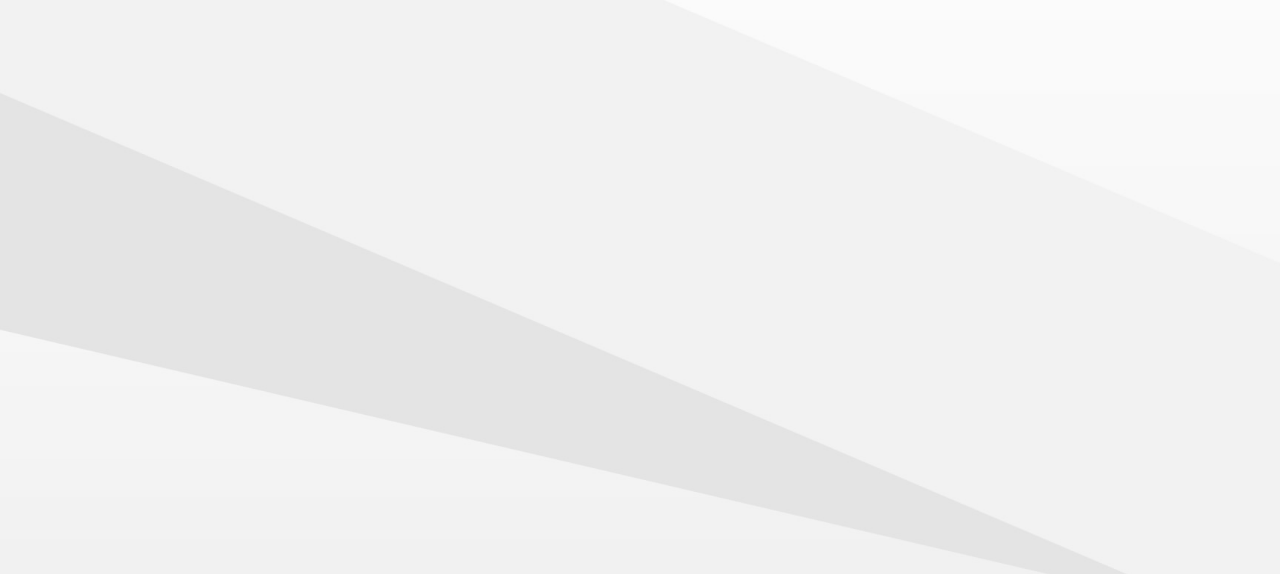
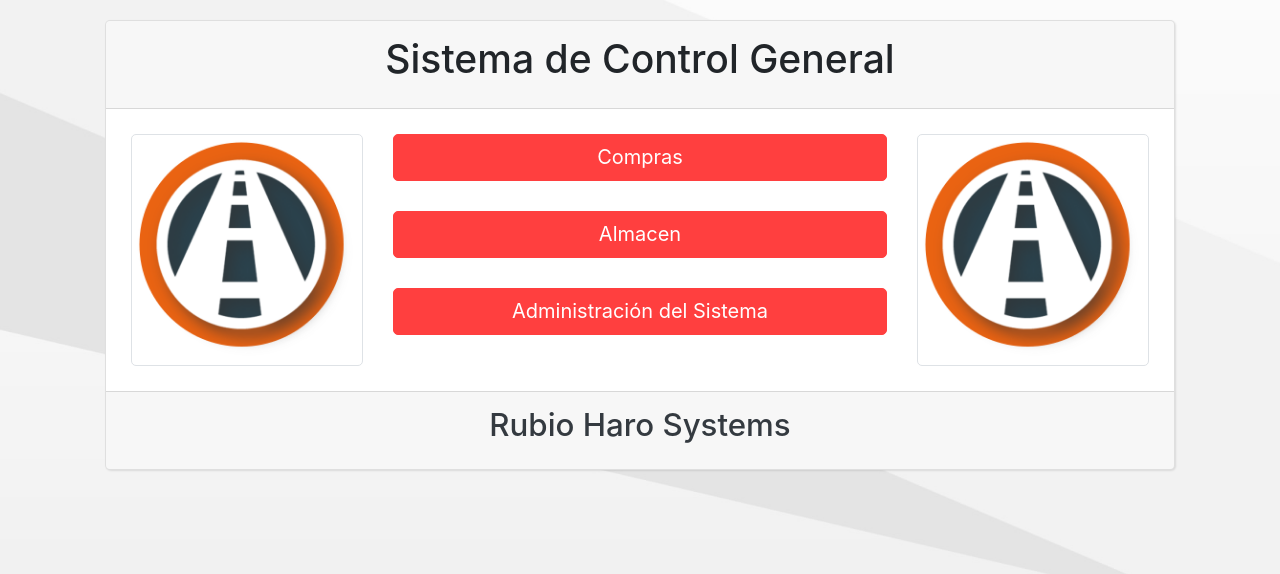
Before and after one commit to RubioHaro/Eagle-2.0, a React (Create React App) app: page / in a window 1280 px wide. Shown: the top 574 px of the page. Built offline with nearby package versions, Linux system fonts and the light colour scheme.

Commit message:
B0.8 Se agregó el index principal

```diff
--- a/src/App.css
+++ b/src/App.css
@@ -325,6 +325,30 @@ nav.navbar a.navbar-brand {
 
 .text-primary {
   color: #ff3f3f !important;
+}
+
+.btn-primary {
+  color: color-yiq(#ff3f3f) !important;
+  background-color: #ff3f3f !important;
+  border-color: #ff3f3f !important;
+}
+
+.btn-primary:hover {
+  color: color-yiq(#ff1919) !important;
+  background-color: #ff1919 !important;
+  border-color: #ff0c0c !important;
+}
+
+.btn-primary:focus,
+.btn-primary.focus {
+  -webkit-box-shadow: 0 0 0 0.2rem rgba(255, 63, 63, 0.5) !important;
+  box-shadow: 0 0 0 0.2rem rgba(255, 63, 63, 0.5) !important;
+}
+
+.btn-primary.disabled,
+.btn-primary:disabled {
+  background-color: #ff3f3f !important;
+  border-color: #ff3f3f !important;
 }
 
 
--- a/src/App.jsx
+++ b/src/App.jsx
@@ -5,6 +5,7 @@ import Almacen from './Almacen/Almacen';
 
 import { library } from '@fortawesome/fontawesome-svg-core';
 import { faHome, faClipboardList, faCar, faCog, faSignOutAlt, faChevronUp, faChevronLeft, faBars } from '@fortawesome/free-solid-svg-icons';
+import Home from './Home/Home';
 
 library.add(faHome, faClipboardList, faCar, faCog, faSignOutAlt, faChevronUp, faChevronLeft, faBars);
 
@@ -13,7 +14,7 @@ class App extends Component {
     return (
       <Router>
         <div className="App Fondo">
-          <Route path="/" />
+          <Route path="/" component={Home} />
           <Route path="/Almacen" component={Almacen} />
         </div>
       </Router>
--- /dev/null
+++ b/src/Home/Home.jsx
@@ -0,0 +1,64 @@
+import React from 'react';
+import {
+  Card, CardHeader, CardFooter, CardBody
+} from 'reactstrap';
+import logo from '../img/LOGE3SAGTES.png';
+
+class Home extends React.Component {
+  static propTypes = {
+
+  }
+  render = () => (
+    <div>
+      <div className="container">
+        <section className="section-padding">
+          <div className="row p-3">
+            <div className="col-12">
+              <Card>
+                <CardHeader>
+                  <h2>Sistema de Control General</h2>
+                </CardHeader>
+                <CardBody>
+                  <div className="row">
+                    <div className="col-md-3 text-center">
+                      <div className="ContenedorImagenImagotipoIndex">
+                        <img src={logo} alt="Imagotipo " className="img-thumbnail" title="Eagle" />
+                      </div>
+                    </div>
+                    <div className="col-md-6 text-center">
+                      <div className="">
+                        <a className="btn btn-block btn-primary" href="#">
+                          Compras</a>
+                        <br />
+                      </div>
+                      <div className="">
+                        <a className="btn btn-block btn-primary" href="#">
+                          Almacen</a>
+                        <br />
+                      </div>
+                      <div className="">
+                        <a className="btn btn-block btn-primary" href="#">
+                          Administración del Sistema
+                          </a>
+                      </div>
+                    </div>
+                    <div className="col-md-3 text-center">
+                      <div className="ContenedorImagenImagotipoIndex">
+                        <img src={logo} alt="Imagotipo " className="img-thumbnail" title="Eagle" />
+                      </div>
+                    </div>
+                  </div>
+                </CardBody>
+                <CardFooter>
+                  <h3><a href="#" className="text-dark">Rubio Haro Systems</a></h3>
+                </CardFooter>
+              </Card>
+            </div>
+          </div>
+        </section>
+      </div>
+    </div>
+  )
+}
+
+export default Home;
--- /dev/null
+++ b/src/Home/index.js
@@ -0,0 +1,3 @@
+import Home from './Home';
+
+export default Home;
--- a/src/version.js
+++ b/src/version.js
@@ -1,2 +1,2 @@
-let version = 'Beta 0.6';
+let version = 'Beta 0.8*';
 export default version;
```
Also changed, not shown: src/Home/Home.css (added).
